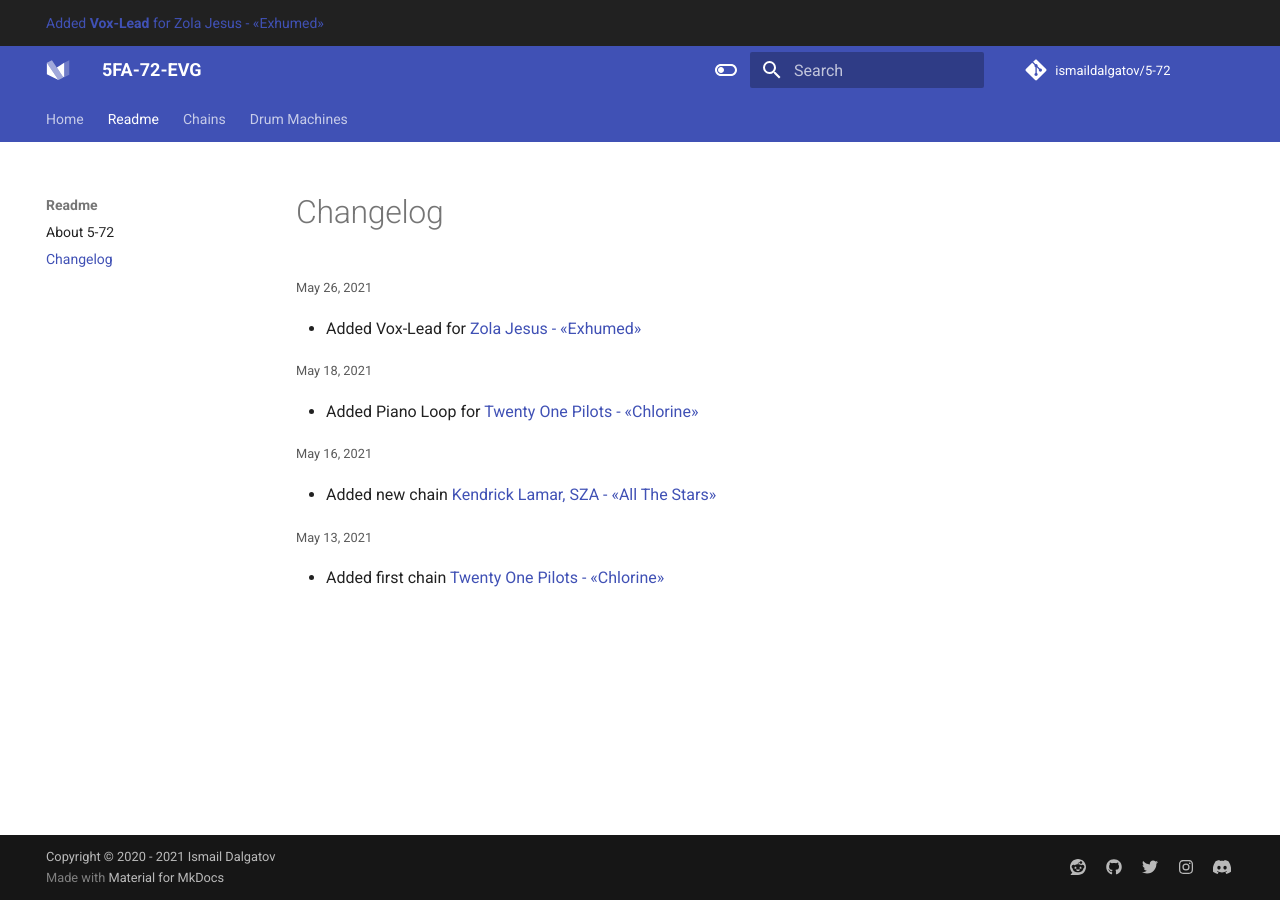
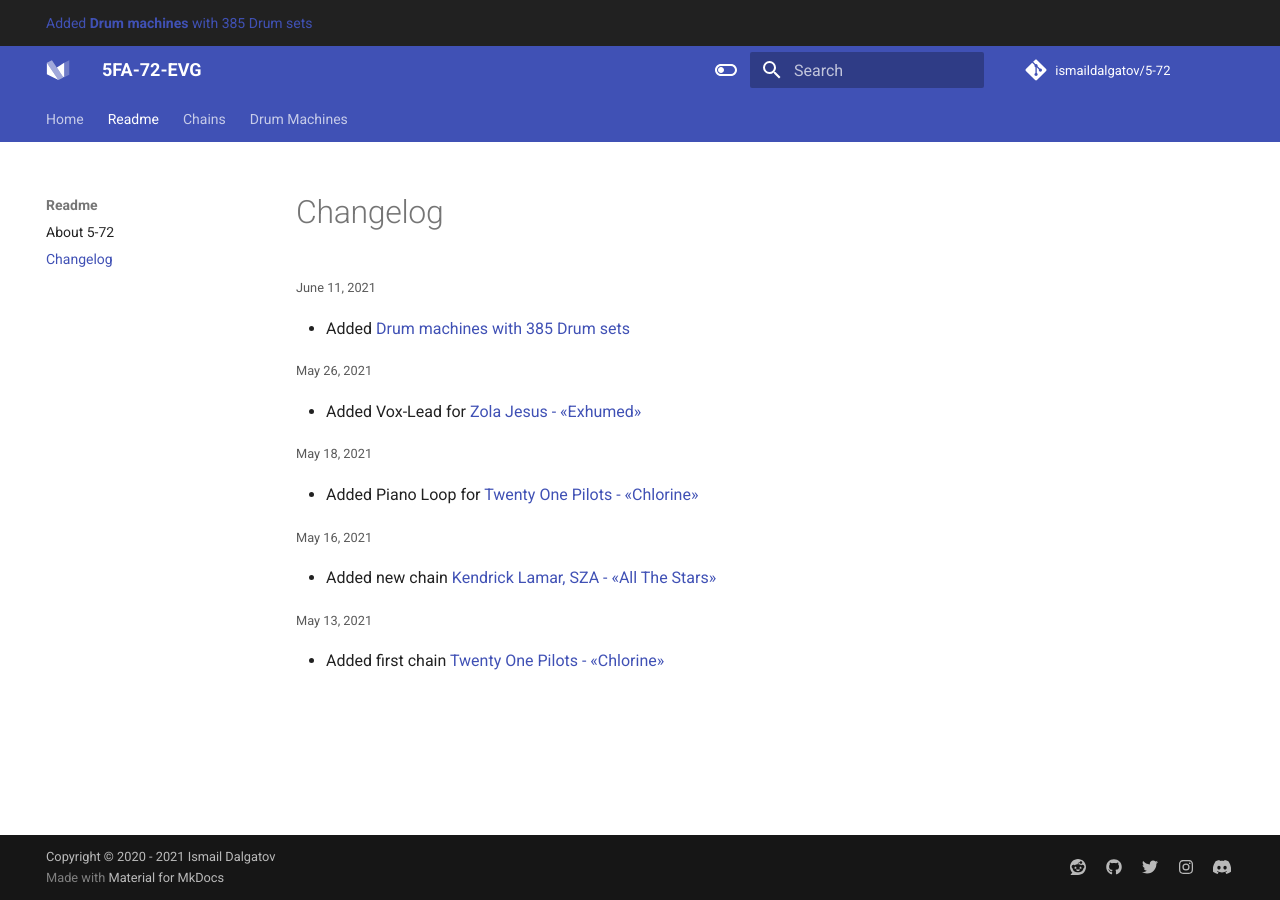
Before and after one commit to ismaildalgatov/5-72, an MkDocs documentation site: the page built from mkdocs/changelog.md, in a window 1280 px wide. Built offline with MkDocs 1.6.1 and Material for MkDocs 9.7.7, drawn with Linux system fonts in a browser that asks for light colours; comment, search, counter and statistics services are not loaded.

Commit message:
Add drum machines

```diff
--- a/material/overrides/main.html
+++ b/material/overrides/main.html
@@ -25,8 +25,8 @@
   <link rel="stylesheet" href="{{ 'overrides/assets/stylesheets/main.774bffd6.min.css' | url }}">
 {% endblock %}
 {% block announce %}
-  <a href="https://5-72.com/zola-jesus-exhumed/">
-    Added <strong>Vox-Lead</strong> for <strong></strong>Zola Jesus - «Exhumed»</strong>
+  <a href="https://5-72.com/drum-machines/list/">
+    Added <strong>Drum machines</strong> with <strong></strong>385 Drum sets</strong>
   </a>
 {% endblock %}
 {% block scripts %}
--- a/mkdocs/changelog.md
+++ b/mkdocs/changelog.md
@@ -3,6 +3,11 @@
 ---
 
 # Changelog
+
+<small>June 11, 2021</small>
+
+- Added [Drum machines with 385 Drum sets][4]
+  [4]: https://5-72.com/drum-machines/list/
 
 <small>May 26, 2021</small>
 
```
